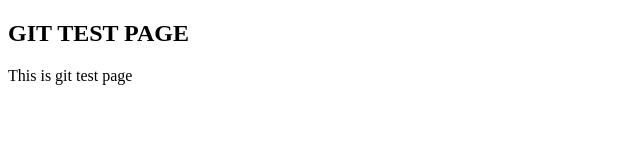
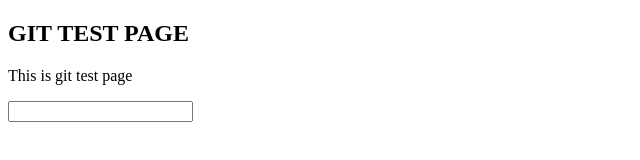
Before and after one commit to yerim425/VScodeGitTest, a plain HTML site: page index.html in a window 1280 px wide. Shown: the whole page, without its empty margins (0-640 px from the left). Drawn offline with Linux system fonts and the light colour scheme.

Commit message:
3. add input element

```diff
--- a/index.html
+++ b/index.html
@@ -8,5 +8,7 @@
     <body>
         <h2>GIT TEST PAGE</h2>
         <p>This is git test page</p>
+
+        <input type="text" id="in1">
     </body>
 </html>
```
